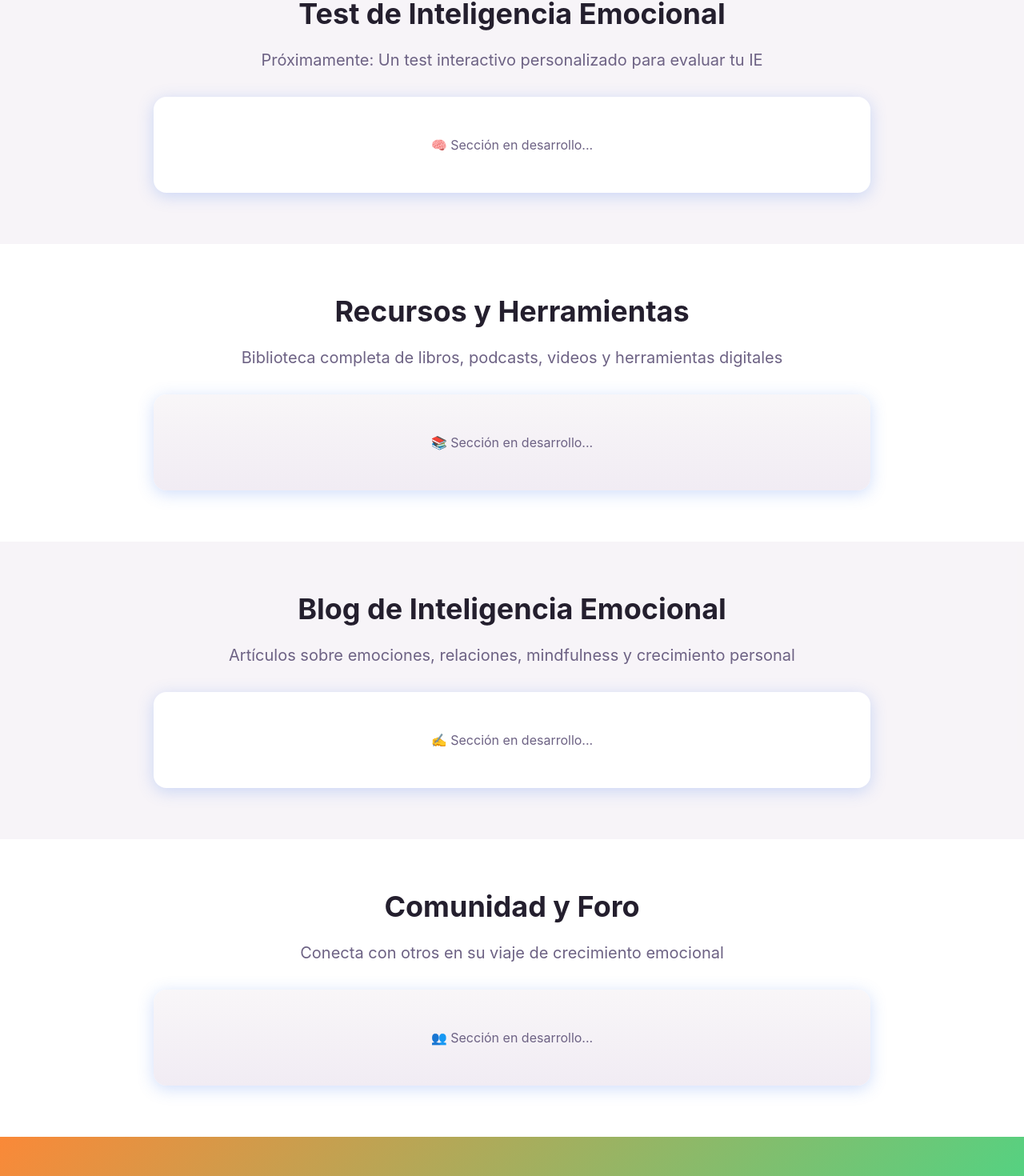
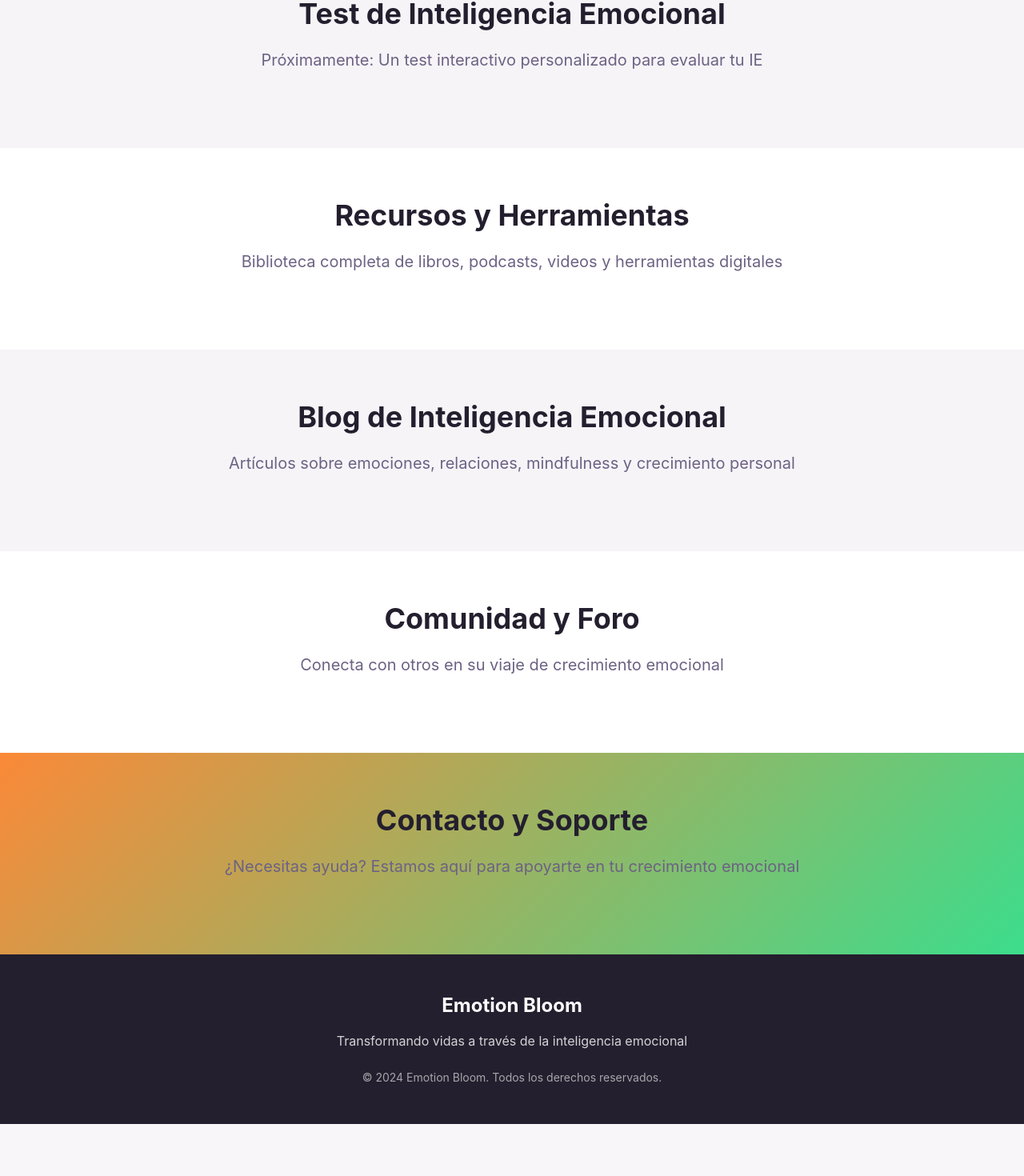
Before and after one commit to chachachala/emotion-bloom, a React (Vite) app: page / in a window 1280 px wide. Shown: the part 5159-6629 px from the top of the page at 80% size. After the commit the page ends 6564 px from the top, so only its background shows below. Built offline with nearby package versions, Linux system fonts and the light colour scheme.

Commit message:
Visual edit in Lovable
Edited UI in Lovable

```diff
--- a/src/pages/Index.tsx
+++ b/src/pages/Index.tsx
@@ -19,9 +19,7 @@ const Index = () => {
             <p className="text-xl text-muted-foreground mb-8">
               Próximamente: Un test interactivo personalizado para evaluar tu IE
             </p>
-            <div className="bg-white rounded-2xl p-12 shadow-gentle">
-              <p className="text-muted-foreground">🧠 Sección en desarrollo...</p>
-            </div>
+
           </div>
         </section>
 
@@ -33,9 +31,7 @@ const Index = () => {
             <p className="text-xl text-muted-foreground mb-8">
               Biblioteca completa de libros, podcasts, videos y herramientas digitales
             </p>
-            <div className="bg-gradient-calm rounded-2xl p-12 shadow-gentle">
-              <p className="text-muted-foreground">📚 Sección en desarrollo...</p>
-            </div>
+
           </div>
         </section>
 
@@ -47,9 +43,7 @@ const Index = () => {
             <p className="text-xl text-muted-foreground mb-8">
               Artículos sobre emociones, relaciones, mindfulness y crecimiento personal
             </p>
-            <div className="bg-white rounded-2xl p-12 shadow-gentle">
-              <p className="text-muted-foreground">✍️ Sección en desarrollo...</p>
-            </div>
+
           </div>
         </section>
 
@@ -61,9 +55,7 @@ const Index = () => {
             <p className="text-xl text-muted-foreground mb-8">
               Conecta con otros en su viaje de crecimiento emocional
             </p>
-            <div className="bg-gradient-calm rounded-2xl p-12 shadow-gentle">
-              <p className="text-muted-foreground">👥 Sección en desarrollo...</p>
-            </div>
+
           </div>
         </section>
 
```
